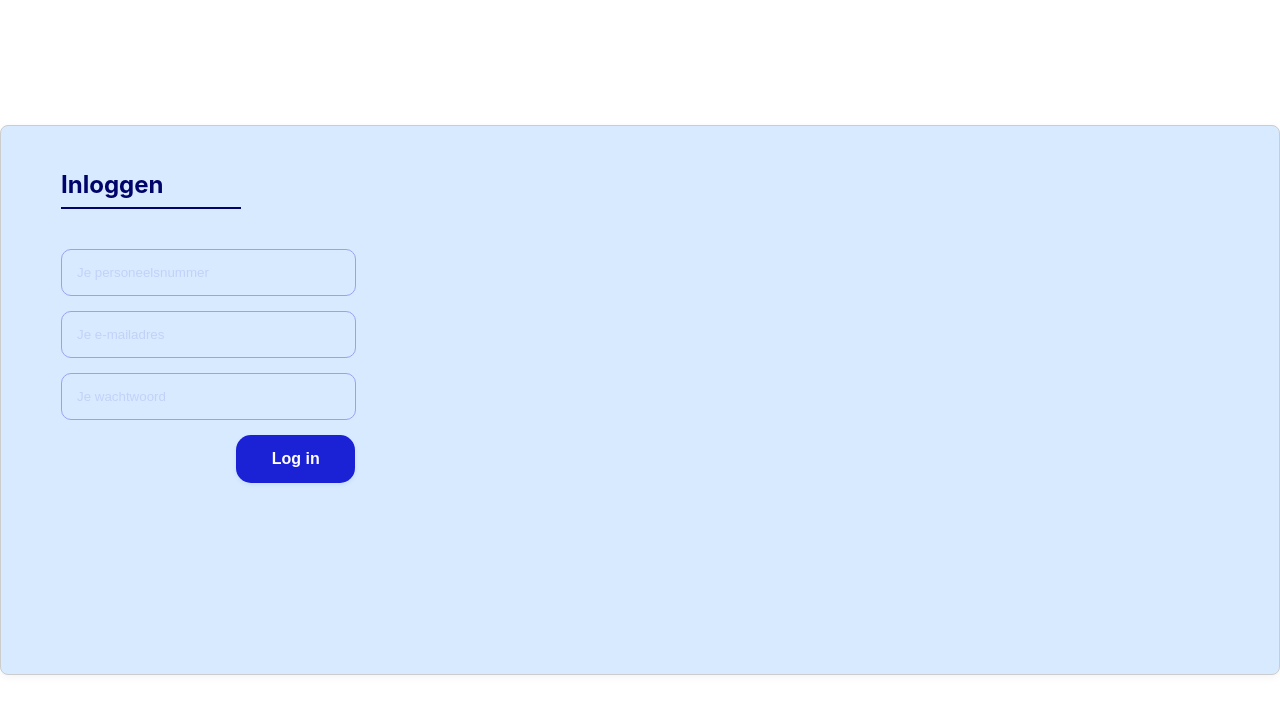
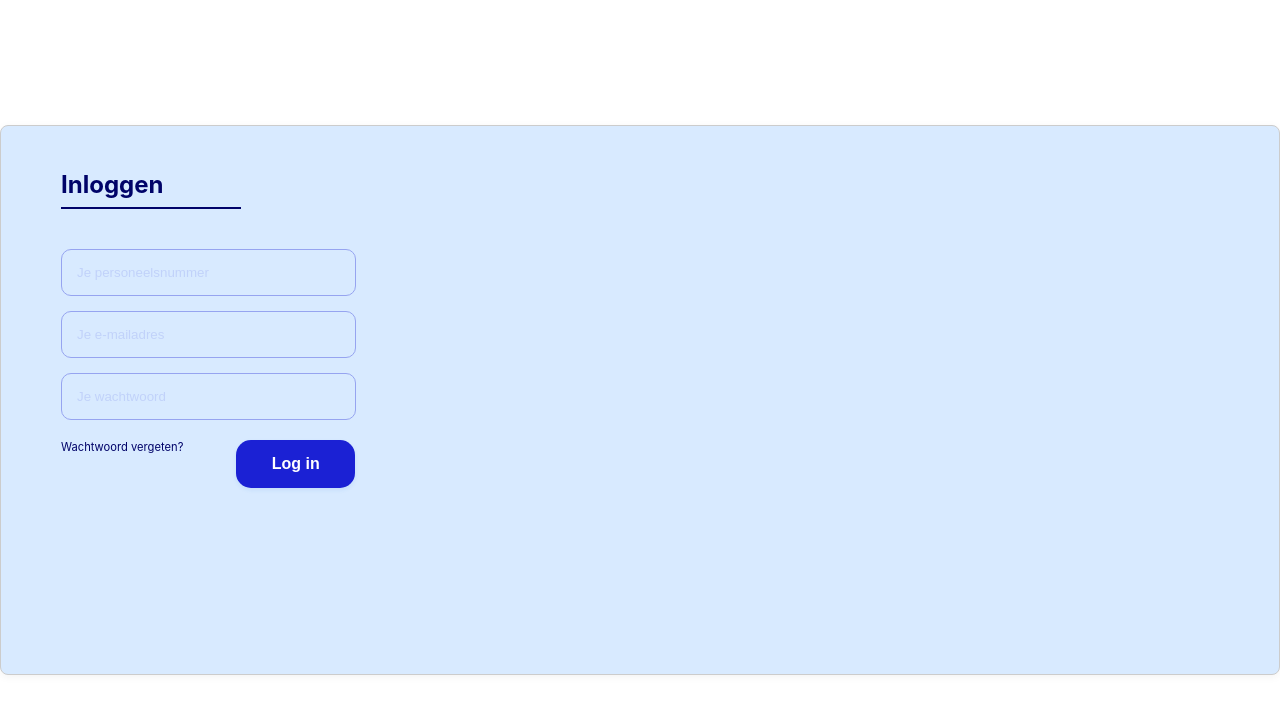
Before and after one commit to ichishihoness/dummy-jdb-app-intro, a React (Create React App) app: page / in a window 1280 px wide. Shown: the top 714 px of the page. Built offline with nearby package versions, Linux system fonts and the light colour scheme.

Commit message:
login page finished

```diff
--- a/src/components/LoginPage.tsx
+++ b/src/components/LoginPage.tsx
@@ -47,6 +47,7 @@ const LoginPage: React.FC<LoginPageProps> = ({ onLogin }) => {
             placeholder="Je wachtwoord"
             />
         </div>
+        <span className="forgot-password">Wachtwoord vergeten?</span>
         <button className="login-container button">Log in</button>
         </form>
       </div>
--- a/src/styling/LoginPage.css
+++ b/src/styling/LoginPage.css
@@ -40,6 +40,14 @@
   opacity: 1;
 }
 
+.forgot-password {
+  color: #000369;
+  font-size: 0.7rem;
+  margin-right: 24px;
+  cursor: pointer;
+  user-select: none;
+}
+
 .login-container button {
   width: 100%;
   padding: 10px;
@@ -64,7 +72,7 @@
 }
 
 .login-container button {
-  margin-top:0px;
+  margin-top:-15px;
   width: 10%;
   height: 48px;
   padding: 10px;
```
